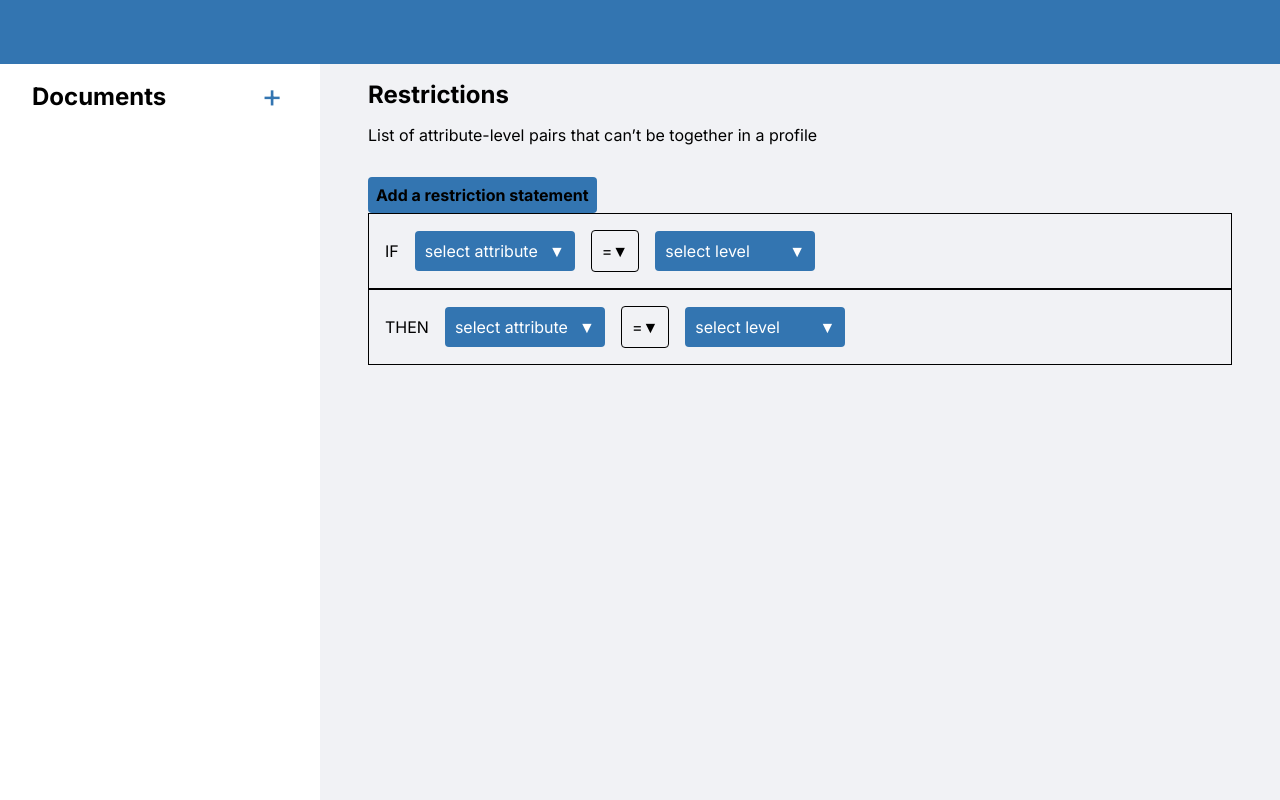
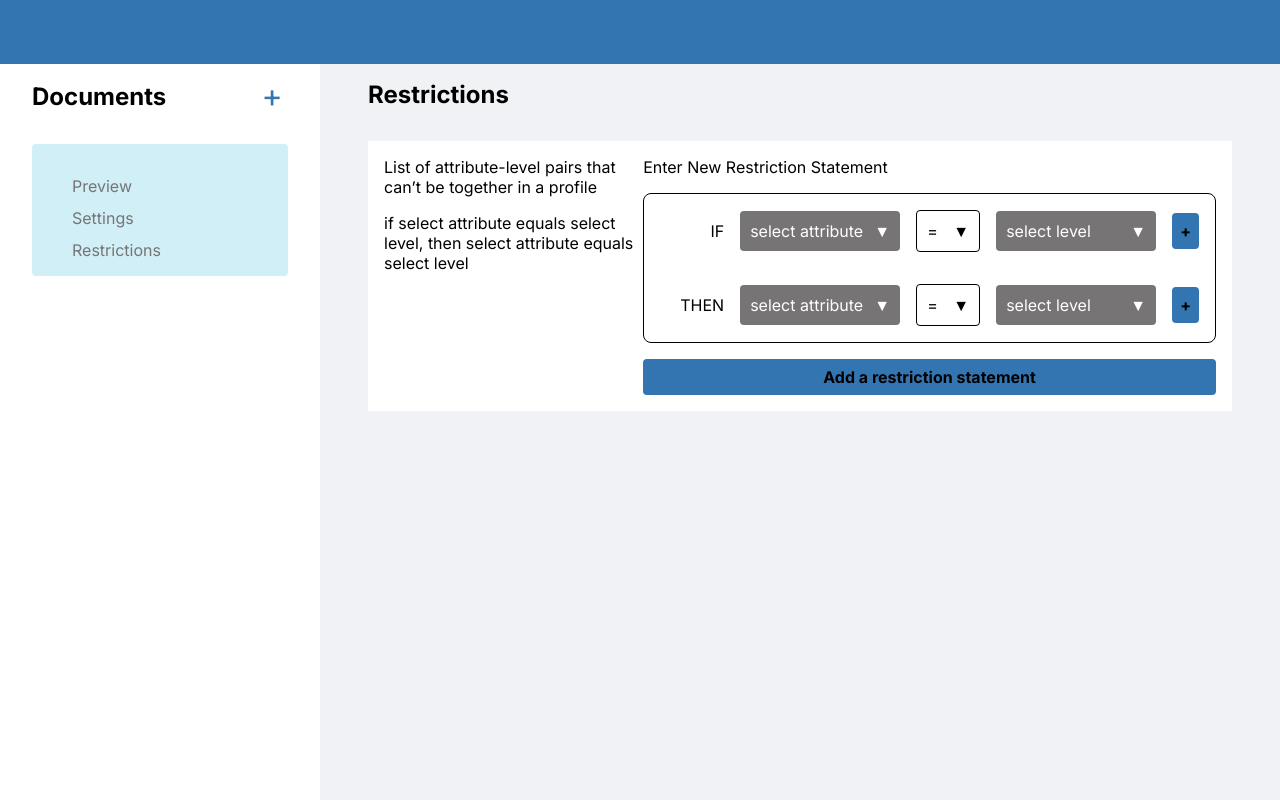
Before and after one commit to aaronrkaufman/projointdesigntool, a Next.js app in the folder frontend/: page /documents/1/restrictions in a window 1280 px wide. Both pictures are taken after a click on the button "Add a restriction statement". Built offline with nearby package versions, Linux system fonts and the light colour scheme.

Commit message:
feat: creating restrictions

```diff
--- a/frontend/components/restrictions/dropdown.module.css
+++ b/frontend/components/restrictions/dropdown.module.css
@@ -16,8 +16,16 @@
   font-size: 1rem;
 }
 
+.small {
+  width: 4rem;
+}
+
+.color {
+  background-color: var(--addClr);
+}
+
 .smaller {
-  width: 100%;
+  width: 4rem;
   background-color: inherit;
   border: 1px solid black;
   color: var(--txtClr);
@@ -35,7 +43,7 @@
   right: 0;
   background-color: #f9f9f9;
   box-shadow: 0 8px 16px 0 rgba(0, 0, 0, 0.2);
-  z-index: 1;
+  z-index: 2;
   border-radius: 4px;
   overflow: hidden;
   opacity: 0;
--- a/frontend/components/restrictions/dropdown.tsx
+++ b/frontend/components/restrictions/dropdown.tsx
@@ -5,16 +5,18 @@ interface IDropdown {
   items: string[];
   value: string;
   setSelected: (item: string) => void;
-
   sign?: boolean;
+  type?: string;
+  color?: boolean;
 }
 
 const CustomDropdown: React.FC<IDropdown> = ({
   items,
   setSelected,
-
+  type,
   sign,
   value,
+  color,
 }) => {
   const [isOpen, setIsOpen] = useState(false);
   //   const [selectedValue, setSelectedValue] = useState<string | number>(text);
@@ -46,7 +48,9 @@ const CustomDropdown: React.FC<IDropdown> = ({
   return (
     <div className={styles.dropdown} ref={dropdownRef}>
       <button
-        className={`${styles.dropdownButton} ${sign && styles.smaller}`}
+        className={`${styles.dropdownButton} ${type ? styles.small : ""} ${
+          sign && styles.smaller
+        } ${color ? styles.color : ""}`}
         onClick={toggleOpen}
       >
         {value}
--- a/frontend/components/restrictions/restrictions.module.css
+++ b/frontend/components/restrictions/restrictions.module.css
@@ -15,7 +15,7 @@
 
 .statement_container {
   padding: 1rem;
-  border: 1px solid black;
+  /* border: 1px solid black; */
 }
 
 .statement {
@@ -31,3 +31,34 @@
   background-color: blue;
   border-radius: 0.25rem;
 }
+
+.part {
+  width: 4rem;
+  display: flex;
+  justify-content: flex-end;
+}
+
+.container {
+  display: flex;
+  width: 100%;
+  justify-content: space-between;
+  background-color: var(--whiteClr);
+  padding: 1rem;
+}
+
+.left {
+  display: flex;
+  flex-direction: column;
+  gap: 1rem;
+}
+
+.right {
+  display: flex;
+  flex-direction: column;
+  gap: 1rem;
+}
+
+.statements {
+  border: 1px solid black;
+  border-radius: 0.5rem;
+}
--- a/frontend/components/restrictions/restrictions.tsx
+++ b/frontend/components/restrictions/restrictions.tsx
@@ -1,27 +1,181 @@
+import { useState } from "react";
 import { Button } from "../button";
 import styles from "./restrictions.module.css";
 import { Statement } from "./statement";
+import { useAttributes } from "../../context/attributes_context";
+
+export interface StatementProps {
+  part: "if" | "then" | "&" | "OR";
+  attribute: string;
+  level: string;
+  equals: "=" | "!=";
+}
 
 export const Restrictions = () => {
+  const [ifStatements, setIfStatements] = useState<StatementProps[]>([
+    {
+      part: "if",
+      attribute: "select attribute",
+      level: "select level",
+      equals: "=",
+    },
+  ]);
+  const [elseStatements, setElseStatements] = useState<StatementProps[]>([
+    {
+      part: "then",
+      attribute: "select attribute",
+      level: "select level",
+      equals: "!=",
+    },
+  ]);
+
+  const addIfStatement = () => {
+    setIfStatements((prev) => [
+      ...prev,
+      {
+        part: "&",
+        attribute: "select attribute",
+        level: "select level",
+        equals: "!=",
+      },
+    ]);
+  };
+
+  const addElseStatement = () => {
+    setElseStatements((prev) => [
+      ...prev,
+      {
+        part: "&",
+        attribute: "select attribute",
+        level: "select level",
+        equals: "!=",
+      },
+    ]);
+  };
+
+  const changeIfStatement = (
+    index: number,
+    { attribute, level, equals, part }: Partial<StatementProps>
+  ) => {
+    setIfStatements((prev) =>
+      prev.map((st, ind) => {
+        if (ind === index) {
+          return {
+            ...st,
+            attribute: attribute ?? st.attribute,
+            level: level ?? st.level,
+            equals: equals ?? st.equals,
+            part: part ?? st.part,
+          };
+        }
+        return st;
+      })
+    );
+  };
+
+  const changeElseStatement = (
+    index: number,
+    { attribute, level, equals, part }: Partial<StatementProps>
+  ) => {
+    setElseStatements((prev) =>
+      prev.map((st, ind) => {
+        if (ind === index) {
+          return {
+            ...st,
+            attribute: attribute ?? st.attribute,
+            level: level ?? st.level,
+            equals: equals ?? st.equals,
+            part: part ?? st.part,
+          };
+        }
+        return st;
+      })
+    );
+  };
+
+  const createRestrictionString = () => {
+    // Helper function to format a single statement
+    const formatStatement = ({ attribute, level, equals }: any) => {
+      const operator = equals === "=" ? "equals" : "does not equal";
+      return `${attribute} ${operator} ${level}`;
+    };
+
+    // Process the 'if' statements
+    const ifPart = ifStatements.map(formatStatement).join(" or ");
+
+    // Process the 'then' statements
+    const thenPart = elseStatements.map(formatStatement).join(" or ");
+
+    // Combine both parts
+    return `if ${ifPart}, then ${thenPart}`;
+  };
+
+  const handleAddRestriction = () => {
+    const newRestriction = createRestrictionString();
+    addRestrictionToAttribute(newRestriction);
+  };
+
+  const { restrictions, addRestrictionToAttribute } = useAttributes();
+
   return (
     <section className={styles.section}>
       <div className={styles.top}>
         <h2>Restrictions</h2>
-        <p>List of attribute-level pairs that can’t be together in a profile</p>
       </div>
       <div className={styles.container}>
         <div className={styles.left}>
-          <ul className={styles.restrictions}></ul>
+          <p>
+            {
+              "List of attribute-level pairs that can’t be together in a profile"
+            }
+          </p>
+          <ul className={styles.restrictions}>
+            {restrictions &&
+              restrictions.map((restr) => <li key={restr}>{restr}</li>)}
+          </ul>
+        </div>
+        <div className={styles.right}>
+          <p>Enter New Restriction Statement</p>
+          <div className={styles.statements}>
+            <Statement
+              statement={ifStatements[0]}
+              index={0}
+              changeStatement={changeIfStatement}
+              addStatement={addIfStatement}
+            />
+            {ifStatements.map((item, index) => {
+              if (index === 0) return "";
+              return (
+                <Statement
+                  key={index}
+                  statement={item}
+                  index={index}
+                  changeStatement={changeIfStatement}
+                />
+              );
+            })}
+            <Statement
+              statement={elseStatements[0]}
+              index={0}
+              changeStatement={changeElseStatement}
+              addStatement={addElseStatement}
+            />
+            {elseStatements.map((item, index) => {
+              if (index === 0) return "";
+              return (
+                <Statement
+                  changeStatement={changeElseStatement}
+                  key={index}
+                  statement={item}
+                  index={index}
+                />
+              );
+            })}
+          </div>
           <Button
             text="Add a restriction statement"
-            onClick={() => {
-              console.log("");
-            }}
+            onClick={handleAddRestriction}
           />
-        </div>
-        <div className={styles.right}>
-          <Statement part="IF" />
-          <Statement part="THEN" />
         </div>
       </div>
     </section>
--- a/frontend/components/restrictions/statement.tsx
+++ b/frontend/components/restrictions/statement.tsx
@@ -2,22 +2,52 @@ import { useEffect, useState } from "react";
 import { useAttributes } from "../../context/attributes_context";
 import styles from "./restrictions.module.css";
 import CustomDropdown from "./dropdown";
+import { Button } from "../button";
+import { StatementProps } from "./restrictions";
 
 interface IStatement {
-  part: "IF" | "THEN";
+  // part: "IF" | "THEN" | "AND";
+  statement: StatementProps;
+  index: number;
+  addStatement?: () => void;
+  changeStatement?: (
+    index: number,
+    attributeName?: any,
+    levelName?: any,
+    propositionName?: any,
+    part?: any
+  ) => void;
 }
 
-export const Statement: React.FC<IStatement> = ({ part }) => {
+export const Statement: React.FC<IStatement> = ({
+  statement,
+  changeStatement,
+  index,
+  addStatement,
+}) => {
   // Define the state with TypeScript type
   const [selectedAttr, setSelectedAttr] = useState<string>("select attribute");
-  const [selectedLvl, setSelectedLvl] = useState<string>("selece level");
+  const [selectedLvl, setSelectedLvl] = useState<string>("select level");
   const [sign, setSign] = useState<string>("=");
+  const [proposition, setProposition] = useState<string>(statement.part);
 
   const { attributes } = useAttributes();
 
   useEffect(() => {
     setSelectedLvl("select level");
   }, [selectedAttr]);
+
+  useEffect(() => {
+    if (changeStatement) {
+      changeStatement(index, {
+        attribute: selectedAttr,
+        level: selectedLvl,
+        equals: sign,
+        part: proposition,
+      });
+    }
+  }, [selectedAttr, selectedLvl, sign, proposition]);
+
 
   const getAttributeLevels = (attributeName: string) => {
     const index = attributes.findIndex((attr) => attr.name == attributeName);
@@ -26,11 +56,22 @@ export const Statement: React.FC<IStatement> = ({ part }) => {
   return (
     <div className={styles.statement_container}>
       <div className={styles.statement}>
-        <p>{part}</p>
+        {statement.part == "if" || statement.part == "then" ? (
+          <p className={styles.part}>{statement.part.toUpperCase()}</p>
+        ) : (
+          <CustomDropdown
+            value={proposition}
+            type="small"
+            sign={true}
+            items={["&", "OR"]}
+            setSelected={setProposition}
+          />
+        )}
         <CustomDropdown
           value={selectedAttr}
           items={attributes.map((attr) => attr.name)}
           setSelected={setSelectedAttr}
+          color={selectedAttr == "select attribute" ? true : false}
         />
         <CustomDropdown
           sign={true}
@@ -46,7 +87,9 @@ export const Statement: React.FC<IStatement> = ({ part }) => {
               : []
           }
           setSelected={setSelectedLvl}
+          color={selectedLvl == "select level" ? true : false}
         />
+        {addStatement ? <Button text="+" onClick={addStatement} /> : ""}
       </div>
     </div>
   );
--- a/frontend/components/survey/survey.container.tsx
+++ b/frontend/components/survey/survey.container.tsx
@@ -5,6 +5,7 @@ import { useState } from "react";
 import { IAttribute } from "../attribute/attribute.container";
 import { HighlightedProvider } from "../../context/highlighted";
 import AttributeProvider, {
+  Attribute,
   useAttributes,
 } from "../../context/attributes_context";
 import { DragDropContext } from "react-beautiful-dnd";
@@ -40,7 +41,7 @@ export const SurveyContainer: FC = () => {
       );
       setEdited(true);
       // console.log("what????", attributes, reorderedItems);
-      setAttributes(reorderedItems);
+      setAttributes(reorderedItems as Attribute[]);
     } else {
       const newAttributes = [...attributes];
       // Find the attribute by droppableId, which should match the attribute's key
--- a/frontend/context/attributes_context.tsx
+++ b/frontend/context/attributes_context.tsx
@@ -44,6 +44,13 @@ interface AttributeContextType {
   setEdited: (edited: boolean) => void;
   storageChanged: number;
   setStorageChanged: (storageChanged: number) => void;
+  restrictions: string[];
+  addRestrictionToAttribute: (newRestriction: string) => void;
+  deleteRestrictionFromAttribute: (restrictionIndex: number) => void;
+  editRestrictionInAttribute: (
+    restrictionIndex: number,
+    newRestriction: string
+  ) => void;
   // Include other function signatures as needed
 }
 
@@ -73,6 +80,8 @@ export const AttributeProvider: React.FC<{ children: ReactNode }> = ({
   const [edited, setEdited] = useState<boolean>(false);
   const [storageChanged, setStorageChanged] = useState<number>(0);
 
+  const [restrictions, setRestrictions] = useState<string[]>([]);
+
   useEffect(() => {
     if (currentDocID && currentDocID !== prevDocID) {
       setEdited(false);
@@ -83,6 +92,7 @@ export const AttributeProvider: React.FC<{ children: ReactNode }> = ({
         setAttributes(parsedData.attributes);
         setLastEdited(new Date(parsedData.lastEdited));
         setCurrentDoc(parsedData.name);
+        setRestrictions(parsedData.restrictions ? parsedData.restrictions : []);
         // Use parsedData.lastEdited as needed
       } else {
         setAttributes([]);
@@ -105,6 +115,7 @@ export const AttributeProvider: React.FC<{ children: ReactNode }> = ({
         attributes: attributes,
         lastEdited: new Date(), // Update last edited time
         name: currentDoc,
+        restrictions: restrictions,
       };
       localStorage.setItem(
         `attributes-${currentDocID}`,
@@ -115,7 +126,7 @@ export const AttributeProvider: React.FC<{ children: ReactNode }> = ({
 
       console.log("maybe now?");
     }
-  }, [attributes, currentDocID, lastEdited, edited, currentDoc]);
+  }, [attributes, currentDocID, lastEdited, edited, currentDoc, restrictions]);
 
   const addNewAttribute = (name: string) => {
     const newAttribute: Attribute = {
@@ -235,6 +246,38 @@ export const AttributeProvider: React.FC<{ children: ReactNode }> = ({
     setEdited(true);
   };
 
+  // Function to add a restriction to an attribute
+  const addRestrictionToAttribute = (newRestriction: string) => {
+    console.log(restrictions);
+    setRestrictions((prev) => [...prev, newRestriction]);
+
+    setEdited(true);
+  };
+
+  // Function to delete a restriction from an attribute
+  const deleteRestrictionFromAttribute = (restrictionIndex: number) => {
+    setRestrictions((prev) =>
+      prev.filter((_, index) => index !== restrictionIndex)
+    );
+    setEdited(true);
+  };
+
+  // Function to edit an existing restriction
+  const editRestrictionInAttribute = (
+    restrictionIndex: number,
+    newRestriction: string
+  ) => {
+    setRestrictions((prev) =>
+      prev.map((restr, index) => {
+        if (index === restrictionIndex) {
+          return newRestriction;
+        }
+        return restr;
+      })
+    );
+    setEdited(true);
+  };
+
   const updateWeight = (
     attributeKey: number,
     index: number,
@@ -294,6 +337,10 @@ export const AttributeProvider: React.FC<{ children: ReactNode }> = ({
     storageChanged,
     setStorageChanged,
     deleteAttribute,
+    restrictions,
+    addRestrictionToAttribute,
+    deleteRestrictionFromAttribute,
+    editRestrictionInAttribute,
     // Add other functions here
   };
 
```
